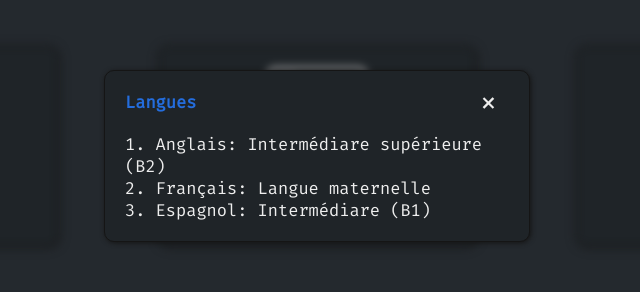
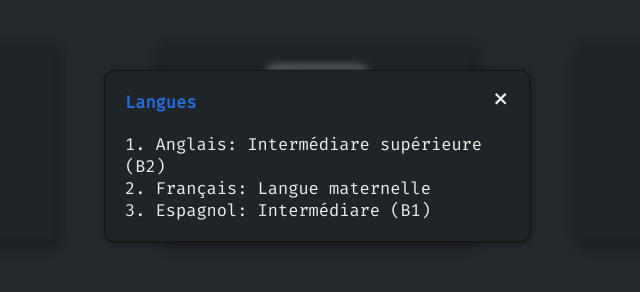
Before and after one commit to Furiza31/site-personnel, a website: page views/index.html in a window 1280 px wide. Both pictures are taken after a click on the element "Langues". Shown: the part 1974-2266 px from the top of the page, 323-963 px from the left. Drawn offline with Linux system fonts and the light colour scheme.

Commit message:
skill bloqué quand un skill-information est ouvert

```diff
--- a/public/css/skills.css
+++ b/public/css/skills.css
@@ -82,6 +82,15 @@ div.skills div h3 {
 div.skills-information {
     position: absolute;
     display: none;
+    height: 100%;
+    width: 100%;
+    top: 0px;
+    left: 0px;
+}
+
+div.skills-information div {
+    position: absolute;
+    display: none;
     top: 40%;
     left: 50%;
     transform: translate(-50%, -50%);
@@ -107,11 +116,6 @@ div.skills-information {
     }
 }
 
-div.skills-information div {
-    position: relative;
-    display: none;
-}
-
 div.skills-information div h3 {
     position: relative;
     display: block;
@@ -124,10 +128,19 @@ div.skills-information div div {
     display: block;
     top: 20px;
     right: 20px;
+    left: auto;
     font-size: 30px;
-    transform: translate(50%, -67%) rotate(45deg);
+    transform: translate(50%, -30%) rotate(45deg);
     padding: 5px;
     transition-duration: 0.3s;
+    height: 30px;
+    width: 30px;
+    min-width: 0px;
+    background-color: transparent;
+    border-radius: 0px;
+    box-shadow: none;
+    border: none;
+    animation-name: none;
 }
 
 div.skills-information div div:hover {
```
